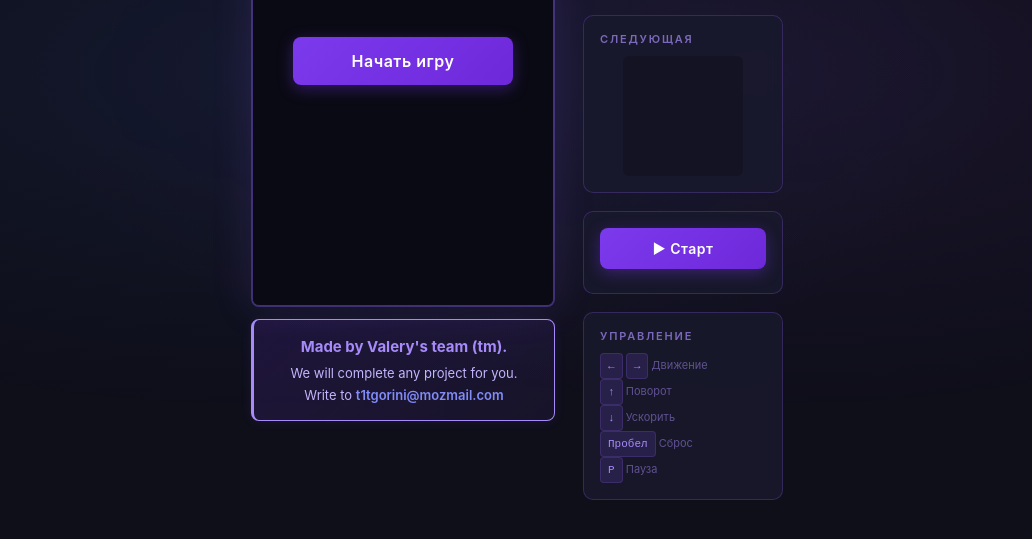
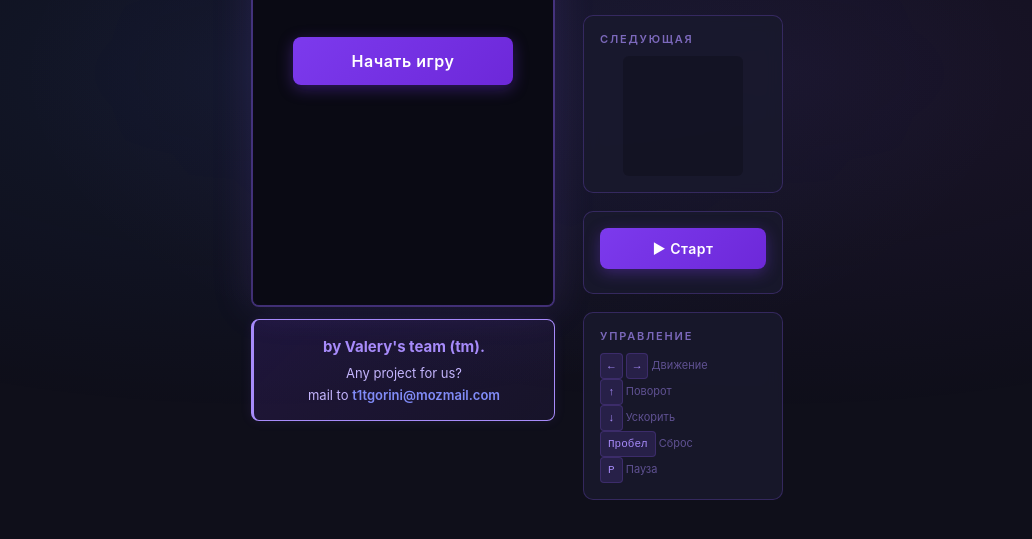
Before and after one commit to Seldych/Tetris, a plain HTML site: page index.html in a window 1280 px wide. Shown: the part 327-866 px from the top of the page, without its empty margins (123-1155 px from the left). Drawn offline with Linux system fonts and the light colour scheme; a small style sheet from the web is missing.

Commit message:
update promo text

```diff
--- a/index.html
+++ b/index.html
@@ -319,9 +319,9 @@
             </div>
 
             <div class="promo">
-                <div class="promo-title">Made by Valery's team (tm).</div>
-                <div>We will complete any project for you.</div>
-                <div>Write to <a class="promo-email" href="mailto:t1tgorini@mozmail.com">t1tgorini@mozmail.com</a></div>
+                <div class="promo-title">by Valery's team (tm).</div>
+                <div>Any project for us?</div>
+                <div>mail to <a class="promo-email" href="mailto:t1tgorini@mozmail.com">t1tgorini@mozmail.com</a></div>
             </div>
         </div>
 
```
